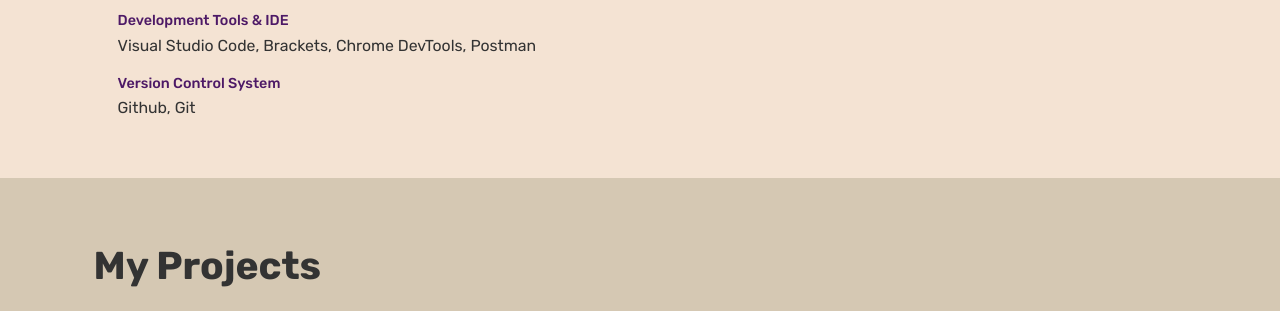
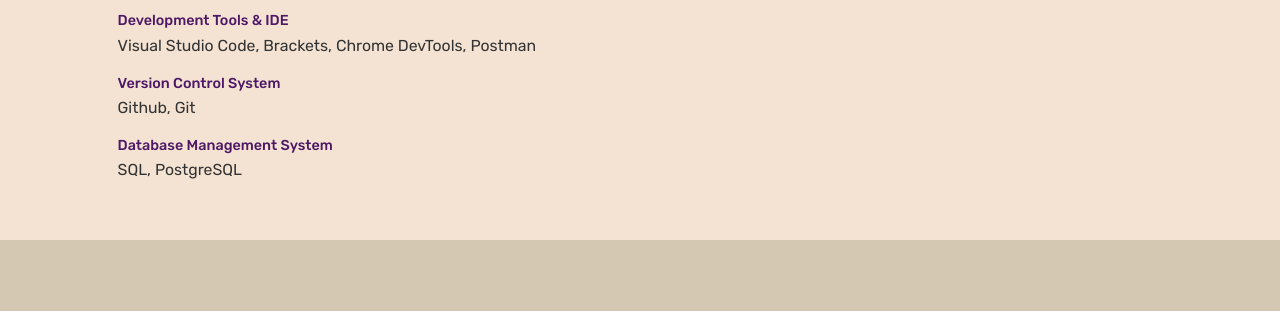
Before and after one commit to AtefehJ/My-Portfolio, a plain HTML site: page index.html in a window 1280 px wide. Shown: the part 1520-1831 px from the top of the page. Drawn offline with Linux system fonts and the light colour scheme; some packages are replaced by stand-ins of ours; a script that the page names is missing.

Commit message:
Add more skills

```diff
--- a/index.html
+++ b/index.html
@@ -172,6 +172,11 @@
             <li>
               <span>Version Control System</span><br />
               Github, Git
+            </li>
+
+            <li>
+              <span>Database Management System</span><br />
+              SQL, PostgreSQL
             </li>
           </ul>
         </div>
```
